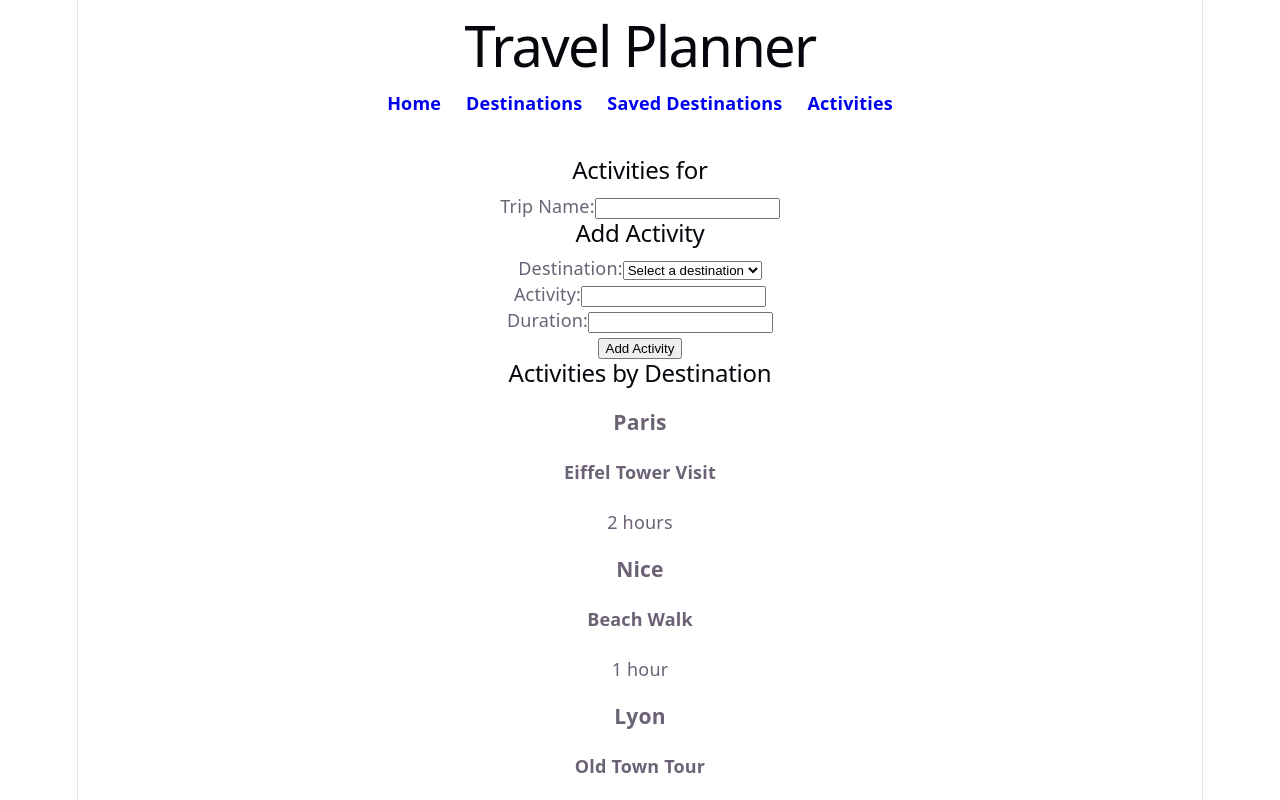
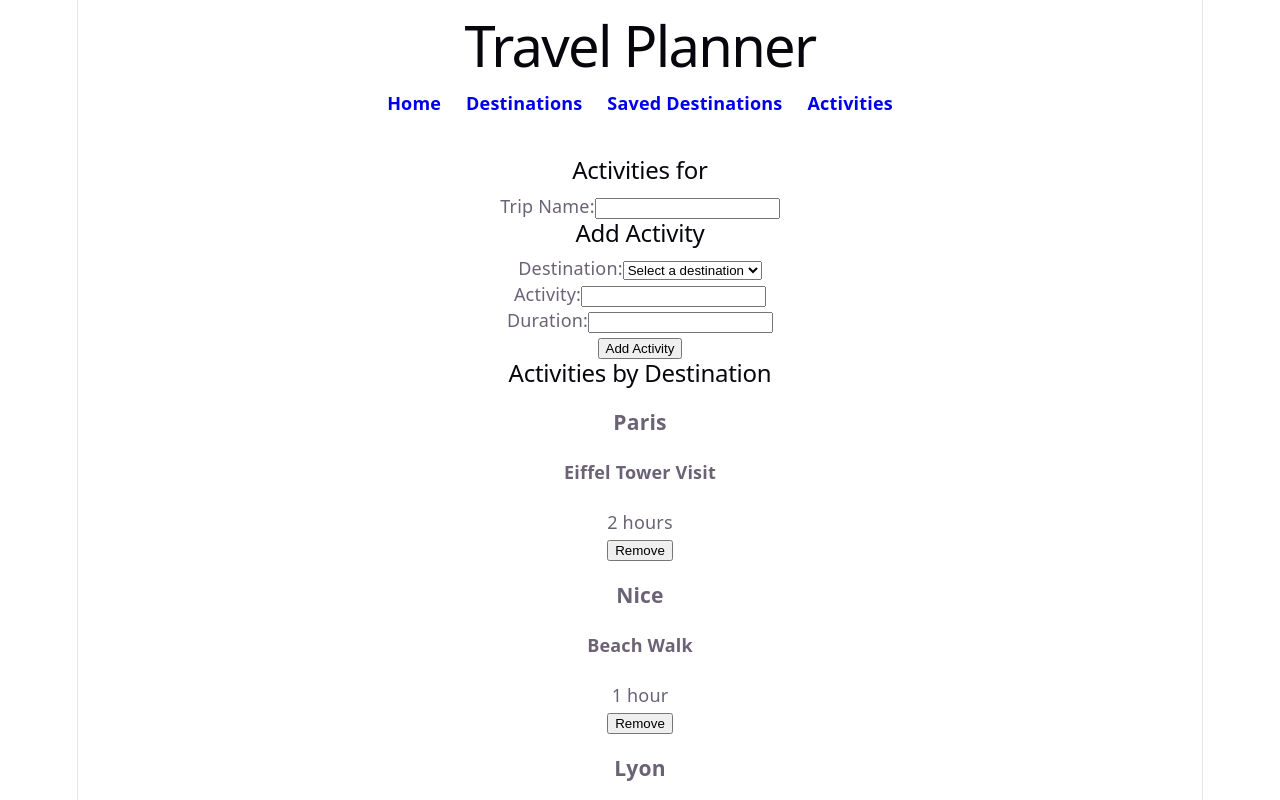
Before and after one commit to kkaur136/travel-planner, a React (Vite) app: page /activities in a window 1280 px wide. Shown: the top 800 px of the page. Built offline with nearby package versions, Linux system fonts and the light colour scheme.

Commit message:
Added add remove activities grouped by destination

```diff
--- a/src/Components/Activities/Activities.tsx
+++ b/src/Components/Activities/Activities.tsx
@@ -2,6 +2,7 @@ import { useState } from "react";
 import type { Dispatch, SetStateAction } from "react";
 import "./Activities.css";
 import ActivityForm from "./ActivityForm";
+import ActivityItem from "./ActivityItem";
 
 type FeaturePageProps = {
   tripName: string;
@@ -53,6 +54,14 @@ function Activities({
     },
   ]);
 
+  function removeActivity(id: number) {
+    setActivities((currentActivities) =>
+      currentActivities.filter(
+        (activity) => activity.id !== id
+      )
+    );
+  }
+
   return (
     <section className="activities">
       <h2>Activities for {tripName}</h2>
@@ -76,25 +85,34 @@ function Activities({
 
       <h2>Activities by Destination</h2>
 
-      {destinations.map((destination) => (
+      {destinations.map((destination) => {
+        const destinationActivities = activities.filter(
+          (activity) =>
+            activity.city === destination.city
+        );
+
+        return (
           <section key={destination.id}>
             <h3>{destination.city}</h3>
 
+            {destinationActivities.length === 0 ? (
+              <p>No activities added.</p>
+            ) : (
               <ul>
-            {activities
-              .filter(
-                (activity) =>
-                  activity.city === destination.city
-              )
-              .map((activity) => (
-                <li key={activity.id}>
-                  <h4>{activity.name}</h4>
-                  <p>{activity.duration}</p>
-                </li>
+                {destinationActivities.map((activity) => (
+                  <ActivityItem
+                    key={activity.id}
+                    id={activity.id}
+                    name={activity.name}
+                    duration={activity.duration}
+                    removeActivity={removeActivity}
+                  />
                 ))}
               </ul>
+            )}
           </section>
-      ))}
+        );
+      })}
     </section>
   );
 }
--- /dev/null
+++ b/src/Components/Activities/ActivityItem.tsx
@@ -0,0 +1,29 @@
+type ActivityItemProps = {
+  id: number;
+  name: string;
+  duration: string;
+  removeActivity: (id: number) => void;
+};
+
+function ActivityItem({
+  id,
+  name,
+  duration,
+  removeActivity,
+}: ActivityItemProps) {
+  return (
+    <li>
+      <h4>{name}</h4>
+      <p>{duration}</p>
+
+      <button
+        type="button"
+        onClick={() => removeActivity(id)}
+      >
+        Remove
+      </button>
+    </li>
+  );
+}
+
+export default ActivityItem;
```
Lines whose indentation alone changed are shown as unchanged.
